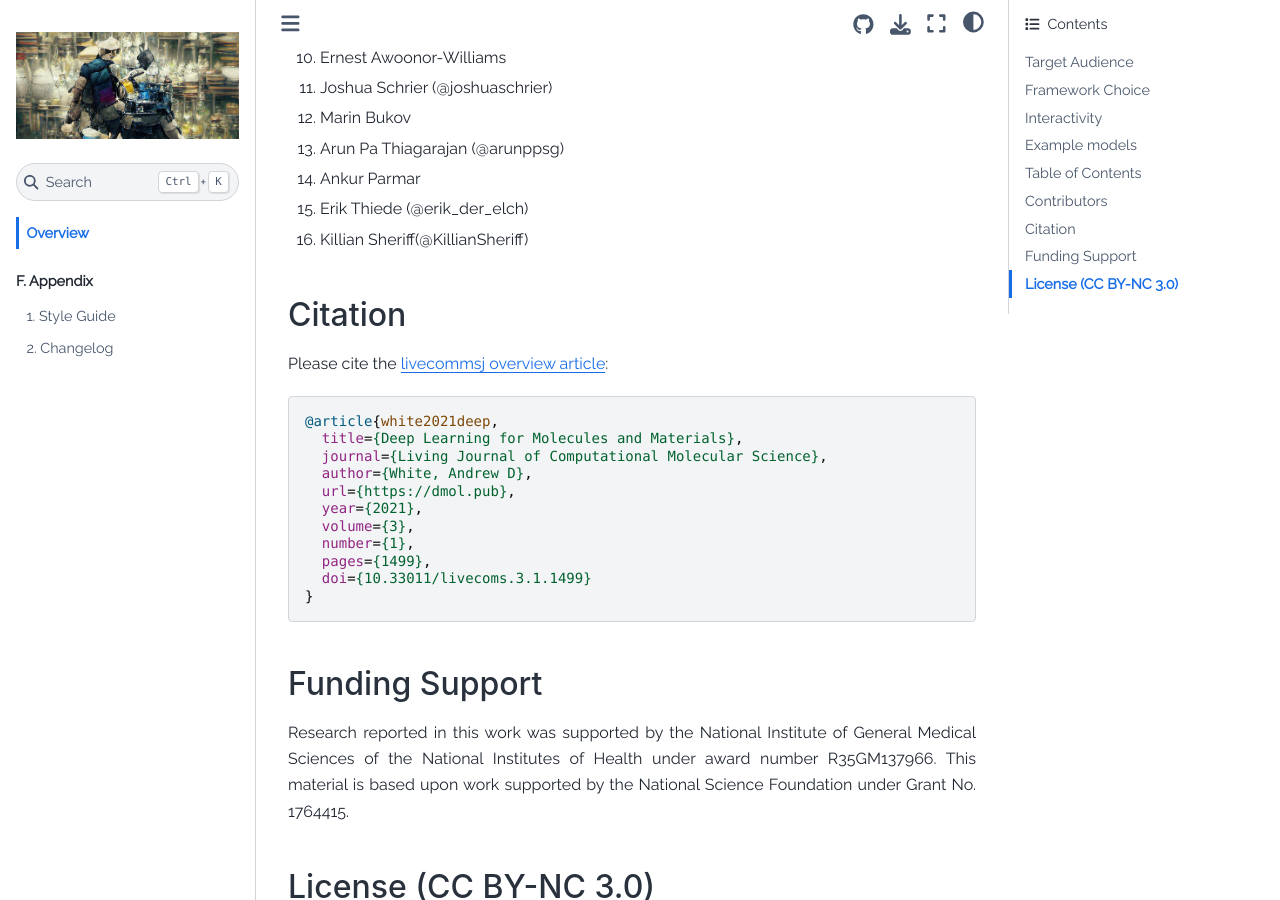
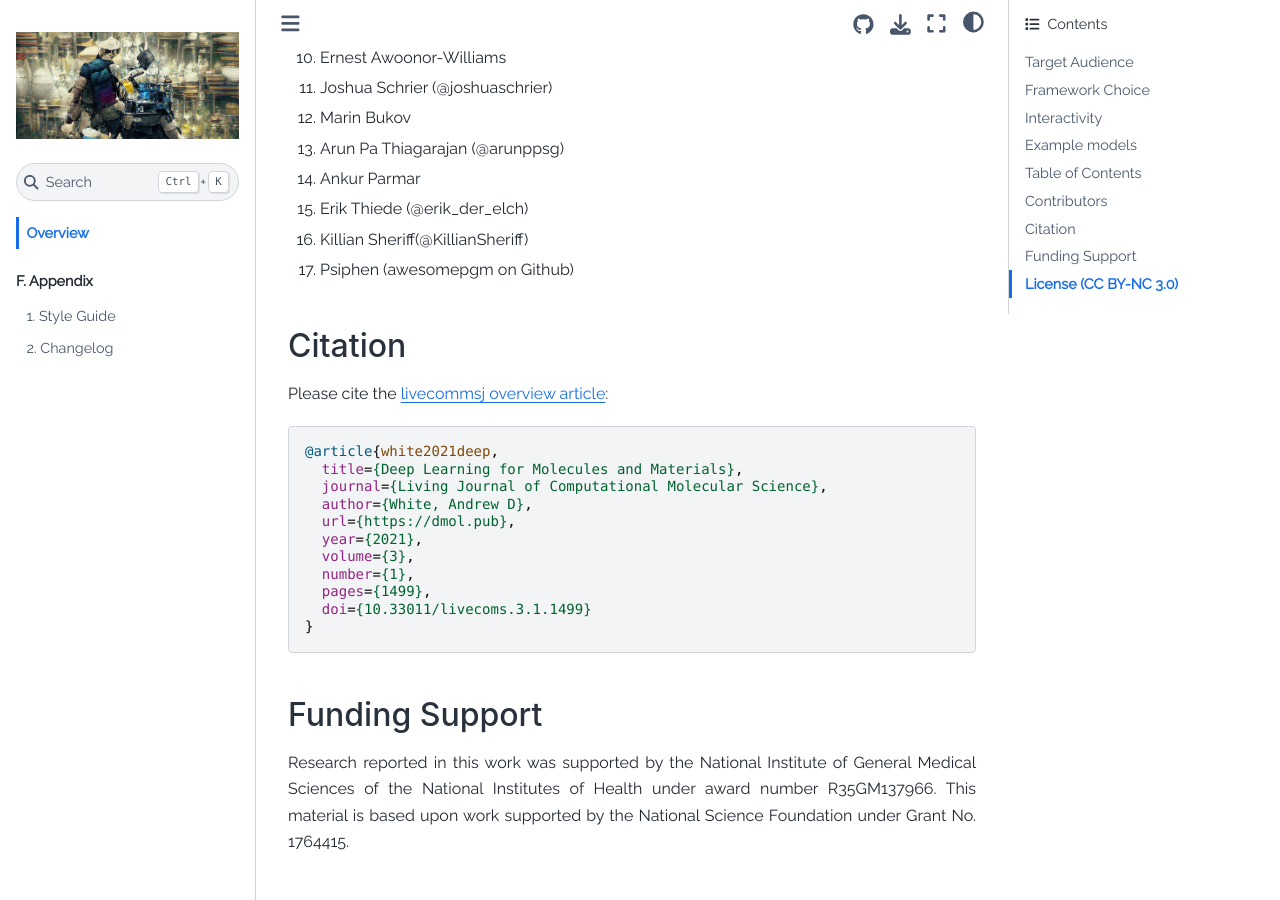
Before and after one commit to whitead/dmol-book, a Jupyter Book: the page built from index.md, in a window 1280 px wide and 900 px high, scrolled down 4368 px. Built offline with Jupyter Book 1.0.4 settings and Sphinx 7.4.7 and the Sphinx Book theme 1.1.4, drawn with Linux system fonts in a browser that asks for light colours; pages that are not in the unit, such as notebooks, are missing from menus.

Commit message:
Fixed issue #169

```diff
--- a/index.md
+++ b/index.md
@@ -92,6 +92,7 @@ Thank you to contributors for offering suggestions, identifying errors, and help
 14. Ankur Parmar
 15. Erik Thiede (@erik_der_elch)
 16. Killian Sheriff(@KillianSheriff)
+17. Psiphen (awesomepgm on Github)
 
 ## Citation
 
```
Also changed, not shown: 1 other file.
